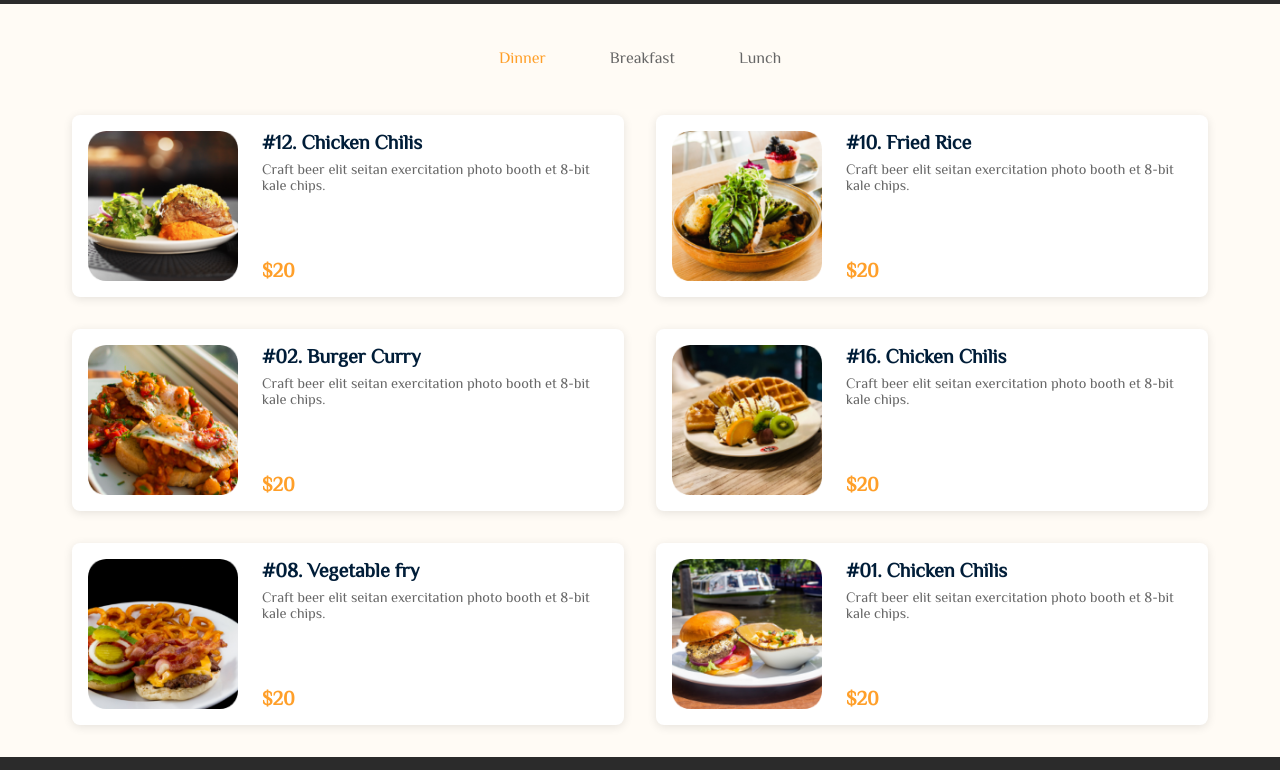
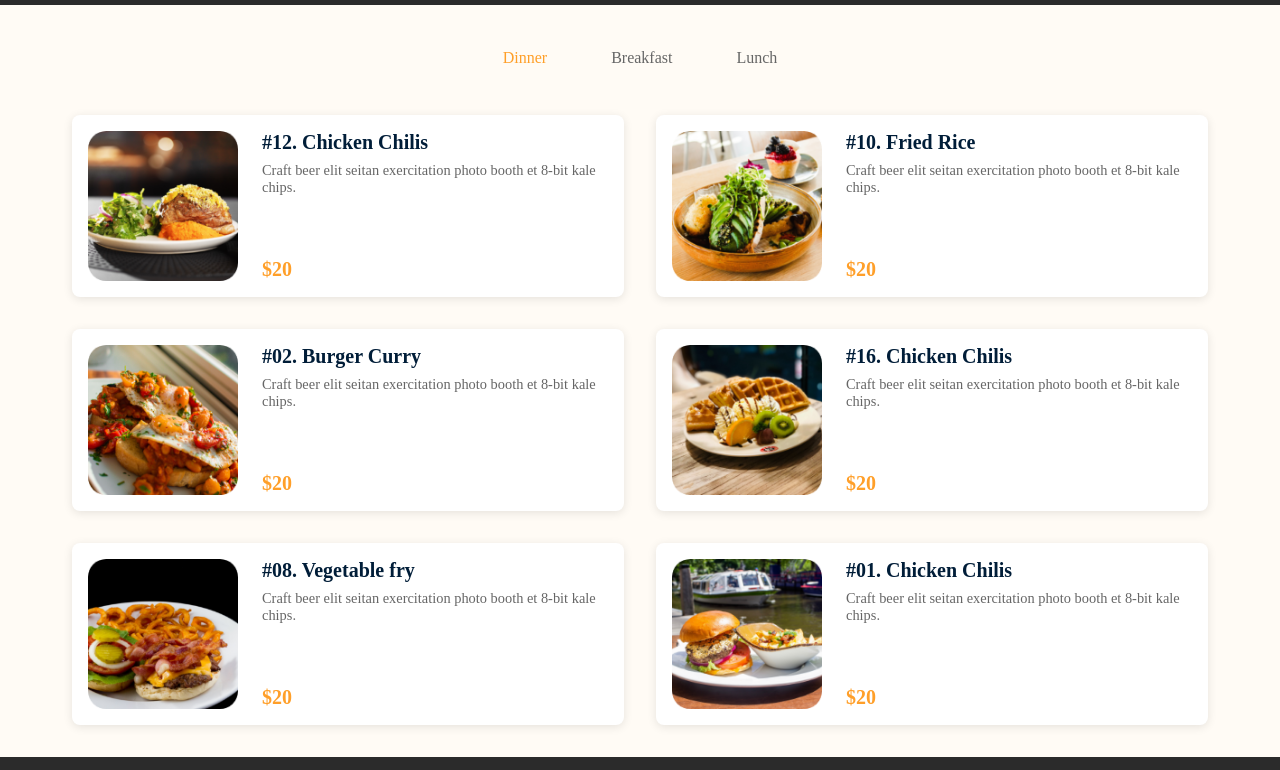
Before and after one commit to Pavel-Bush/Restaurant, a plain HTML site: page menu.html in a window 1280 px wide. Shown: the part 63-833 px from the top of the page. Drawn offline with Linux system fonts and the light colour scheme.

```diff
--- a/css/menu.css
+++ b/css/menu.css
@@ -2,7 +2,6 @@
 	margin: 0;
 	padding: 0;
 	box-sizing: border-box;
-	font-family: 'Philosopher', sans-serif;
 }
 
 .container {
```
